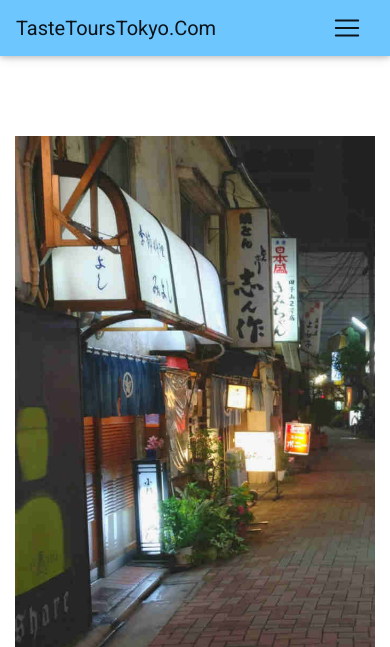
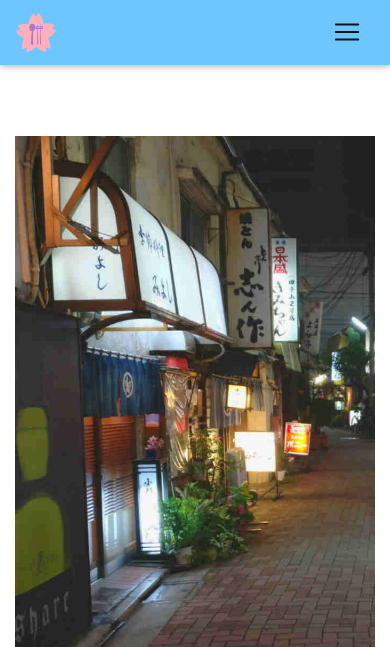
Before and after one commit to AoiToShiro/django-tastetours, a Django app: page /tours/sumosizednight/ in a window 390 px wide. Shown: the top 647 px of the page. Run offline with Django 3.2, Linux system fonts and the light colour scheme; parts of the project's set-up code (start-up, migrations or seed data) failed here and were passed over; some libraries are stand-ins or nearby versions.

Commit message:
Added logo to the home page folded title into the hamburger

```diff
--- a/tastetoursjapan_project/templates/base.html
+++ b/tastetoursjapan_project/templates/base.html
@@ -54,7 +54,13 @@
 
 
       <nav class="navbar navbar-expand-md navbar-light fixed-top" style="background-color: #6ec6ff;">
-        <a class="navbar-brand" href="{% url 'home' %}">TasteToursTokyo.Com</a>
+        <a class="navbar-brand" href="{% url 'home' %}">
+          <img src="{% static 'images/LogoSmallnavbar.svg' %}" alt="Logo">
+        </a>
+        <!-- Navbar text-->
+          <span class="navbar-brand collapse navbar-collapse">
+            Taste Tours Tokyo
+          </span>
         <button class="navbar-toggler" type="button" data-toggle="collapse" data-target="#navbarSupportedContent" aria-controls="navbarSupportedContent" aria-expanded="false" aria-label="Toggle navigation">
           <span class="navbar-toggler-icon"></span>
         </button>
--- a/tastetoursjapan_project/templates/tours/sumosizednight.html
+++ b/tastetoursjapan_project/templates/tours/sumosizednight.html
@@ -45,7 +45,7 @@ attract film stars. Click to book.">
             </div>
           </div>
           <div class="carousel-item">
-            <img class="third-slide " src="{% static 'images/TokyoRest.jpg' %}" alt="Tokyo restaurant" nopin='nopin' lazyload>
+            <img class="third-slide " src="{% static 'images/IzakayaDelight.jpg' %}" alt="Monzen Nakacho Izakaya speciality" nopin='nopin' lazyload>
             <div class="container">
 
             </div>
```
Also changed, not shown: tastetoursjapan_project/static/images/IzakayaDelight.jpg (added), tastetoursjapan_project/static/images/LogoSmallnavbar.svg (added).
